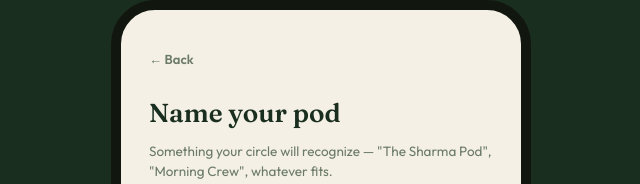
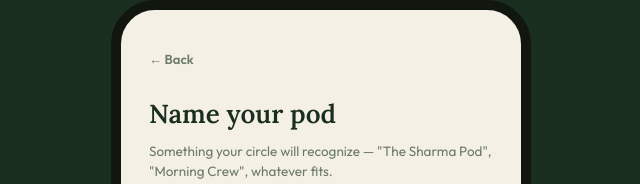
Before and after one commit to arjunmanjunath368-ui/pod-app, a Next.js app: page /app/start/create in a window 1280 px wide. Shown: the top 184 px of the page, without its empty margins (319-959 px from the left). Built offline with nearby package versions, Linux system fonts and the light colour scheme.

Commit message:
Switch heading font to Lora

```diff
--- a/app/globals.css
+++ b/app/globals.css
@@ -41,11 +41,6 @@ body {
   }
 }
 
-/* Tame Fraunces's quirky alternate glyphs (e.g. the curling capital J) */
-.font-serif {
-  font-variation-settings: "SOFT" 0, "WONK" 0;
-}
-
 /* Bottom nav pinned to the phone width, at the bottom of the viewport */
 .podnav {
   position: fixed;
--- a/app/layout.tsx
+++ b/app/layout.tsx
@@ -1,12 +1,13 @@
 import type { Metadata, Viewport } from "next";
-import { Fraunces, Outfit } from "next/font/google";
+import { Lora, Outfit } from "next/font/google";
 import { BRAND_NAME } from "@/lib/brand";
 import "./globals.css";
 
-const fraunces = Fraunces({
+// Heading / display serif. Lora has a clean, upright capital J.
+const lora = Lora({
   subsets: ["latin"],
-  axes: ["SOFT", "WONK"],
-  variable: "--font-fraunces",
+  weight: ["400", "500", "600", "700"],
+  variable: "--font-serif",
 });
 const outfit = Outfit({
   subsets: ["latin"],
@@ -33,7 +34,7 @@ export default function RootLayout({
   children: React.ReactNode;
 }) {
   return (
-    <html lang="en" className={`${fraunces.variable} ${outfit.variable}`}>
+    <html lang="en" className={`${lora.variable} ${outfit.variable}`}>
       <body className="font-sans">{children}</body>
     </html>
   );
--- a/tailwind.config.ts
+++ b/tailwind.config.ts
@@ -19,7 +19,7 @@ const config: Config = {
         line: "#dcd5c4",
       },
       fontFamily: {
-        serif: ["var(--font-fraunces)", "serif"],
+        serif: ["var(--font-serif)", "serif"],
         sans: ["var(--font-outfit)", "sans-serif"],
       },
       boxShadow: {
```
